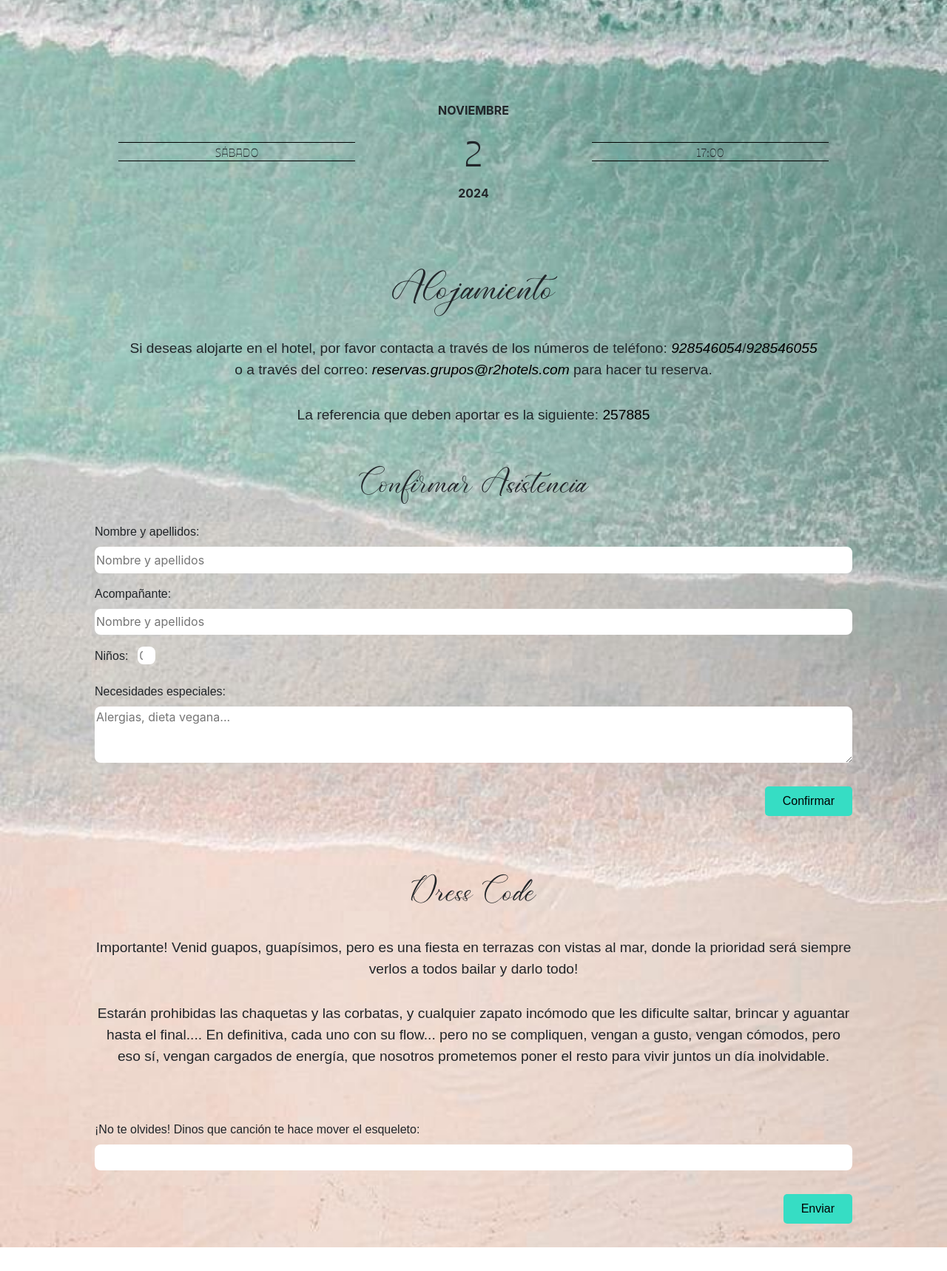
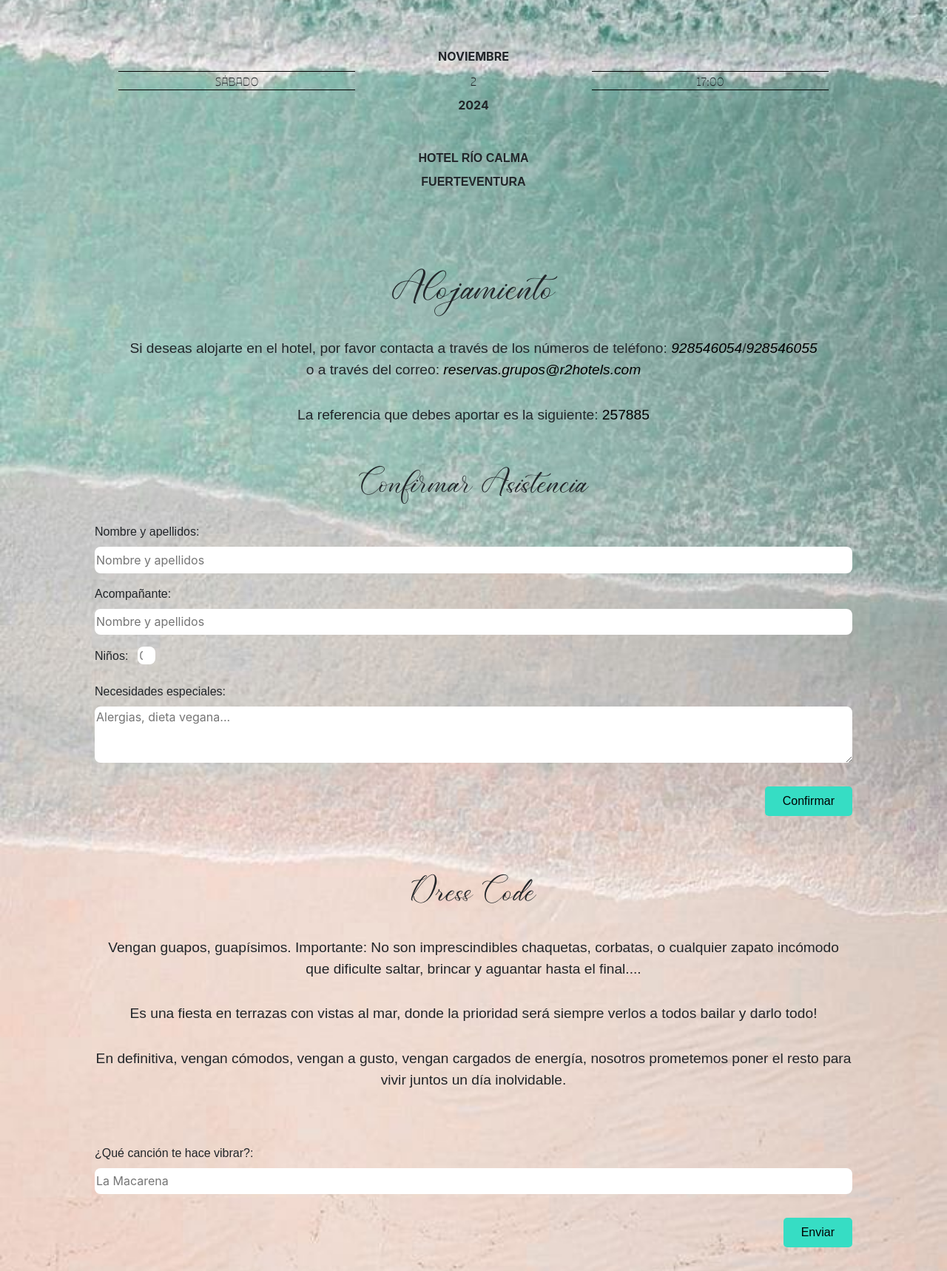
Before and after one commit to NelsonCC1812/boda_jesica, a plain HTML site: page index.html in a window 1280 px wide. Shown: the part 463-2181 px from the top of the page at 74% size. Before the commit the page ends 2149 px from the top, so only its background shows below. Drawn offline with Linux system fonts and the light colour scheme; a script that the page names is missing.

Commit message:
music working

```diff
--- a/index.html
+++ b/index.html
@@ -12,6 +12,13 @@
 </head>
 
 <body>
+
+    <audio preload="auto" autoplay>
+        <source src="audio/Ed Sheeran - Perfect.mp3" type="audio/mpeg">
+        <source src="audio/Ed Sheeran - Perfect.ogg" type="audio/ogg">
+        <source src="audio/Ed Sheeran - Perfect.wav" type="audio/wav">
+    </audio>
+
 
     <main>
         <section class="hero">
@@ -34,6 +41,11 @@
                 <h4>2024</h4>
             </div>
 
+            <div class="place-title">
+                <h3>Hotel Río Calma</h3>
+                <h3>Fuerteventura</h3>
+            </div>
+
         </section>
 
         <section>
@@ -45,9 +57,10 @@
                     href="tel:+34928546054">928546054</a>/<a href="tel:+34928546055">928546055</a></p>
             <p class="no-space">
                 o a través del correo: <a href="mailto:reservas.grupos@r2hotels.com">reservas.grupos@r2hotels.com</a>
-                para hacer tu reserva.</p>
+            </p>
 
-            <p>La referencia que deben aportar es la siguiente: <span id="ref" onclick="clickRef(this)">257885</span>
+            <p>
+                La referencia que debes aportar es la siguiente: <span id="ref" onclick="clickRef(this)">257885</span>
             </p>
 
             <section class="section-form">
@@ -88,26 +101,24 @@
 
                 <h2>Dress Code</h2>
 
-                <p>
-                    Importante! Venid guapos, guapísimos, pero es una fiesta en terrazas con vistas al mar, donde la
-                    prioridad será siempre verlos a todos bailar y darlo todo!
-                </p>
-                <p>
-                    Estarán prohibidas las chaquetas y las corbatas, y cualquier zapato incómodo que les dificulte
-                    saltar,
-                    brincar y aguantar hasta el final.... En definitiva, cada uno con su flow... pero no se compliquen,
-                    vengan a gusto, vengan cómodos, pero eso sí, vengan cargados de energía, que nosotros prometemos
+                <p>Vengan guapos, guapísimos. Importante: No son imprescindibles chaquetas, corbatas, o cualquier
+                    zapato
+                    incómodo que dificulte saltar, brincar y aguantar hasta el final....</p>
+                <p>Es una fiesta en terrazas con vistas al mar, donde la prioridad será siempre verlos a todos
+                    bailar y
+                    darlo todo!</p>
+                <p>En definitiva, vengan cómodos, vengan a gusto, vengan cargados de energía, nosotros prometemos
                     poner
-                    el resto para vivir juntos un día inolvidable.
-                </p>
+                    el resto para vivir juntos un día inolvidable.</p>
+
 
             </section>
 
             <section class="section-form dress-code">
                 <form action="post">
                     <div>
-                        <label for="music">¡No te olvides! Dinos que canción te hace mover el esqueleto</label>
-                        <input type="text" name="music" id="music">
+                        <label for="music">¿Qué canción te hace vibrar?</label>
+                        <input type="text" name="music" id="music" placeholder="La Macarena">
                     </div>
                     <button class="btn-form" onclick="sendForm(event)">Enviar</button>
                 </form>
@@ -115,7 +126,11 @@
             </section>
 
     </main>
+
 </body>
+
+<script src="scripts/playMusic.js"></script>
+
 <!--scripts-->
 <script src="https://www.gstatic.com/firebasejs/10.7.2/firebase-app-compat.js"></script>
 <script src="https://www.gstatic.com/firebasejs/10.7.2/firebase-firestore-compat.js"></script>
--- /dev/null
+++ b/scripts/playMusic.js
@@ -0,0 +1,6 @@
+
+
+
+document.querySelector('body').addEventListener('mouseover', () => {
+    document.querySelector('audio').play()
+}, { once: true })
--- a/styles/home.css
+++ b/styles/home.css
@@ -19,8 +19,21 @@ textarea {
     display: flex;
     flex-direction: column;
     align-items: center;
+}
 
-    margin-bottom: 6.5rem;
+
+.place-title {
+    display: flex;
+    flex-direction: column;
+    align-items: center;
+    margin-top: -2rem;
+}
+
+.place-title h3 {
+    font-size: 1rem;
+    text-transform: uppercase;
+    font-family: 'Arial';
+    font-weight: bold;
 }
 
 .main-title h1 {
@@ -63,6 +76,8 @@ textarea {
     font-family: 'ojuju';
     font-weight: 400;
     text-align: center;
+
+    font-size: 1rem;
 }
 
 .bigger {
```
Also changed, not shown: 3 other files.
